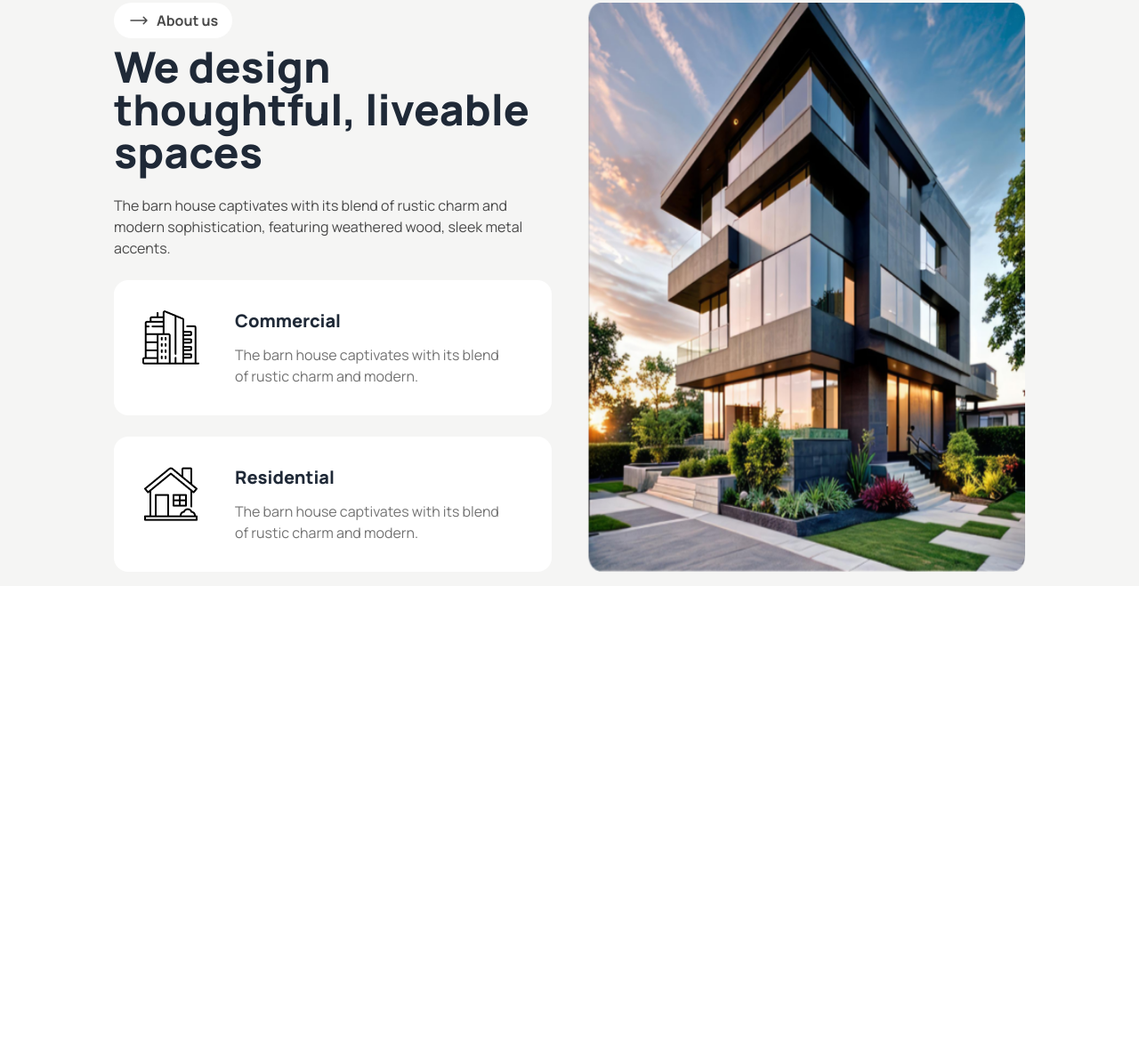
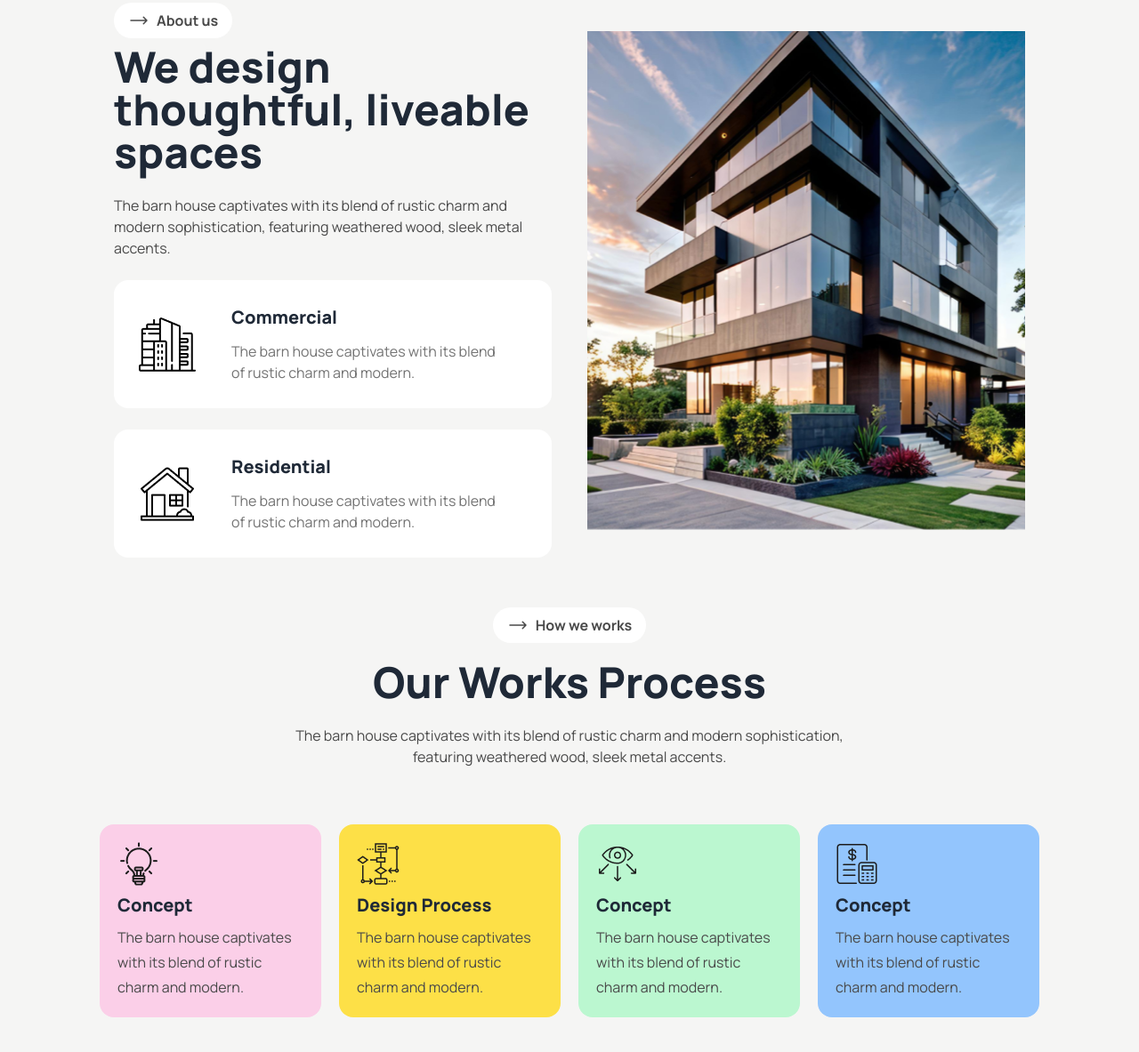
Before and after one commit to Aabir12/assignment-3, a plain HTML site: page index.html in a window 1280 px wide. Shown: the part 947-2130 px from the top of the page at 89% size. Before the commit the page ends 1606 px from the top, so only its background shows below. Drawn offline with nearby package versions, Linux system fonts and the light colour scheme.

Commit message:
adding the our works process section

```diff
--- a/index.html
+++ b/index.html
@@ -121,15 +121,17 @@
 
    <main>
 
+   <article class="bg-stone-100 px-2 sm:px-10 md:px-20 lg:px-28 pt-10 lg:pt-20 pb-10 lg:pb-20">
+
 
         <!-- design space section start -->
-     <section class="bg-stone-100 px-2 sm:px-10 md:px-20 lg:px-28 pt-10 lg:pt-20 relative">
-        <div class=" absolute top-10 left-20">
+        <section class="relative">
+            <div class=" absolute -top-10 -left-10">
                <img class="hidden lg:block" src="./assets/Vector.png" alt="">
             </div>
             <div>
                 <div class="hero">
-                <div class="hero-content grid grid-cols-1 lg:grid-cols-2 gap-10">
+                    <div class="hero-content grid grid-cols-1 lg:grid-cols-2 gap-10 w-auto">
 
                       <div>
                         <div class="text-center lg:text-start">
@@ -147,9 +149,9 @@
                         </div>
                         <div class="space-y-6">
                             <div class="card bg-blanch">
-                            <div class="card-body">
+                                <div class="p-7">
                                   <div class="flex py-0">
-                                <div class=" ">
+                                    <div class="flex items-center">
                                         <img src="./assets/commercial.png" alt="" class="brightness-0">
                                       </div>
                                       <div class="ml-4 lg:ml-10">
@@ -160,9 +162,9 @@
                                 </div>
                               </div>
                               <div class="card bg-blanch">
-                            <div class="card-body">
+                                <div class="p-7">
                                   <div class="flex py-0">
-                                <div>
+                                    <div class="flex items-center">
                                         <img src="./assets/residential.png" alt="" class="brightness-0">
                                       </div>
                                       <div class="ml-4 lg:ml-10">
@@ -174,8 +176,8 @@
                               </div>
                         </div>
                       </div>
-                  <div class="h-full w-full">
-                    <img src="./assets/Rectangle.png" alt="" class=" h-4/6 lg:h-full w-full">
+                      <div class="max-h-full  lg:h-full w-full h-full flex flex-1">
+                        <img src="./assets/Rectangle.png" alt="" class="max-h-60 object-cover lg:object-none lg:max-h-full w-full rounded-xl">
                       </div>
                     </div>
                   </div>
@@ -184,7 +186,63 @@
          <!-- design space section end  -->
 
 
+         <!-- our work process start  -->
+         <section>
+            <div class="text-center lg:pt-10 pt-5 pb-5 lg:pb-10" >
+                <button class="flex gap-2 bg-blanch px-4 py-2  rounded-full font-bold text-accent mx-auto mb-5">
+                    <svg xmlns="http://www.w3.org/2000/svg" fill="none" viewBox="0 0 24 24" stroke-width="1.5" stroke="currentColor" class="size-6">
+                        <path stroke-linecap="round" stroke-linejoin="round" d="M17.25 8.25 21 12m0 0-3.75 3.75M21 12H3" />
+                      </svg>
+                       How we works
+                </button>
+                <h4 class="text-2xl lg:text-5xl font-extrabold mt-2">Our Works Process</h4>
+                <p class="py-6 text-accent">
+                    The barn house captivates with its blend of rustic charm and  modern sophistication,<br class="hidden lg:block"> featuring weathered wood, sleek metal accents.
+                 </p>
+            </div>
 
+
+
+         <div class="grid grid-cols-1 md:grid-cols-2 lg:grid-cols-4 gap-3 lg:gap-5">
+            <div class="card bg-pink-200">
+                <div class="p-5 leading-7">
+                    <img src="./assets/concept.png" alt="" class="pb-2">
+                  <h2 class="card-title font-extrabold pb-2">Concept</h2>
+                  <p class="text-accent">The barn house captivates with its blend of rustic charm and modern.</p>
+
+                </div>
+            </div>
+            <div class="card bg-yellow-300">
+                <div class="p-5 leading-7">
+                    <img src="./assets/flow-chart.png" alt="" class="pb-2">
+                  <h2 class="card-title font-extrabold pb-2">Design Process</h2>
+                  <p class="text-accent">The barn house captivates with its blend of rustic charm and modern.</p>
+
+                </div>
+            </div>
+            <div class="card bg-green-200">
+                <div class="p-5 leading-7">
+                    <img src="./assets/vision.png" alt="" class="pb-2">
+                  <h2 class="card-title font-extrabold pb-2">Concept</h2>
+                  <p class="text-accent">The barn house captivates with its blend of rustic charm and modern.</p>
+
+                </div>
+            </div>
+            <div class="card bg-blue-300">
+                <div class="p-5 leading-7">
+                    <img src="./assets/budget-planning.png" alt="" class="pb-2">
+                  <h2 class="card-title font-extrabold pb-2">Concept</h2>
+                  <p class="text-accent">The barn house captivates with its blend of rustic charm and modern.</p>
+
+                </div>
+            </div>
+         </div>
+        </section>
+         <!-- our work process end  -->
+
+
+
+   </article>
 
    </main>
    <footer>
```
Lines whose indentation alone changed are shown as unchanged.
